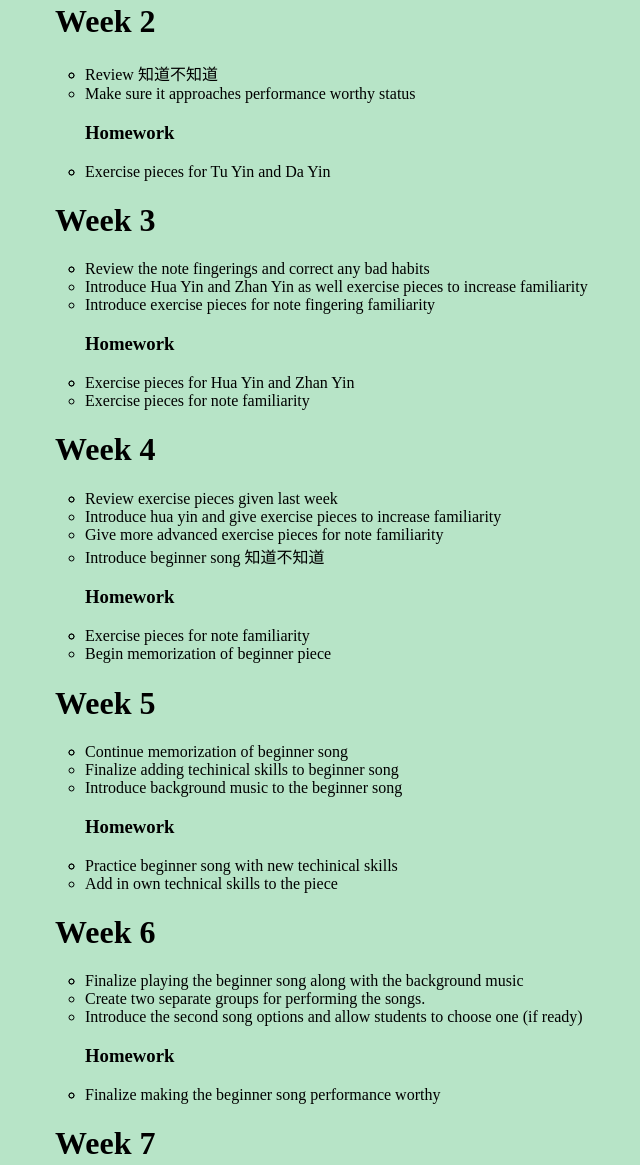
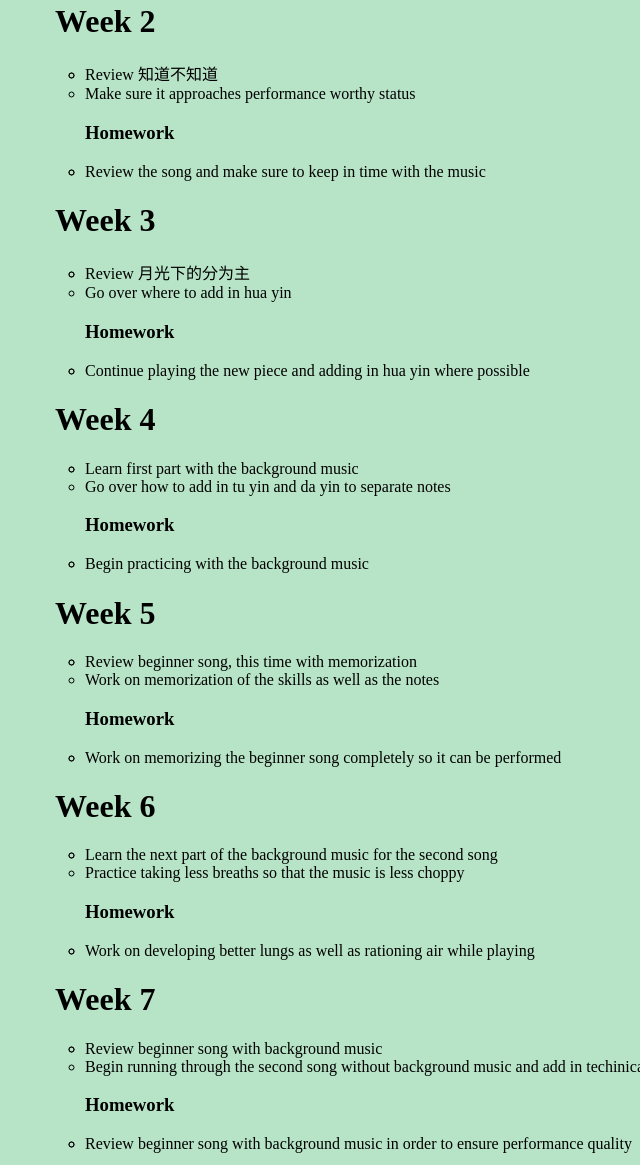
Before and after one commit to pzjiang/hulusi, a Gatsby site: page / in a window 1280 px wide. Shown: the part 1117-2282 px from the top of the page, without its empty margins (191-831 px from the left). Built offline with nearby package versions, Linux system fonts and the light colour scheme; Gatsby itself is replaced by a stand-in of ours.

Commit message:
some more syllabus changes

```diff
--- a/src/pages/index.js
+++ b/src/pages/index.js
@@ -53,7 +53,7 @@ const links = [
       ]
     ,
 
-    homework: ["Exercise pieces for Tu Yin and Da Yin"]
+    homework: ["Review the song and make sure to keep in time with the music"]
 
     ,
     color: "#000000",
@@ -61,14 +61,12 @@ const links = [
   {
     text: "Week 3",
     description:
-      ["Review the note fingerings and correct any bad habits",
-        "Introduce Hua Yin and Zhan Yin as well exercise pieces to increase familiarity",
-        "Introduce exercise pieces for note fingering familiarity",
+      ["Review 月光下的分为主",
+        "Go over where to add in hua yin"
       ]
     ,
 
-    homework: ["Exercise pieces for Hua Yin and Zhan Yin",
-      "Exercise pieces for note familiarity",
+    homework: ["Continue playing the new piece and adding in hua yin where possible",
     ]
 
     ,
@@ -77,15 +75,12 @@ const links = [
   {
     text: "Week 4",
     description:
-      ["Review exercise pieces given last week",
-        "Introduce hua yin and give exercise pieces to increase familiarity",
-        "Give more advanced exercise pieces for note familiarity",
-        "Introduce beginner song 知道不知道",
+      ["Learn first part with the background music",
+        "Go over how to add in tu yin and da yin to separate notes"
       ]
     ,
 
-    homework: ["Exercise pieces for note familiarity",
-      "Begin memorization of beginner piece",
+    homework: ["Begin practicing with the background music"
     ]
 
     ,
@@ -94,14 +89,12 @@ const links = [
   {
     text: "Week 5",
     description:
-      ["Continue memorization of beginner song",
-        "Finalize adding techinical skills to beginner song",
-        "Introduce background music to the beginner song",
+      ["Review beginner song, this time with memorization",
+        "Work on memorization of the skills as well as the notes"
       ]
     ,
 
-    homework: ["Practice beginner song with new techinical skills",
-      "Add in own technical skills to the piece",
+    homework: ["Work on memorizing the beginner song completely so it can be performed"
     ]
 
     ,
@@ -110,11 +103,11 @@ const links = [
   {
     text: "Week 6",
     description:
-      ["Finalize playing the beginner song along with the background music",
-        "Create two separate groups for performing the songs.",
-        "Introduce the second song options and allow students to choose one (if ready)",
+      ["Learn the next part of the background music for the second song"
+        ,
+        "Practice taking less breaths so that the music is less choppy"
       ],
-    homework: ["Finalize making the beginner song performance worthy"]
+    homework: ["Work on developing better lungs as well as rationing air while playing"]
   },
   {
     text: "Week 7",
```
